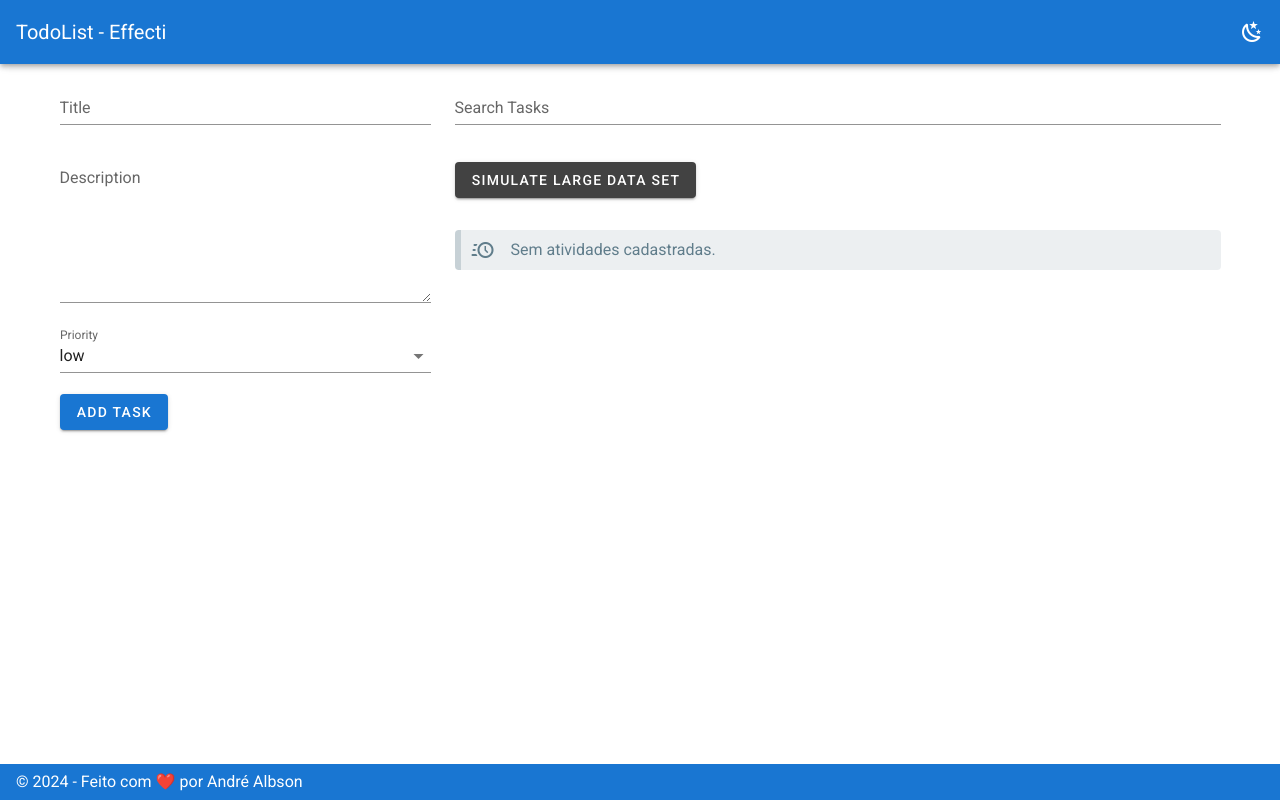
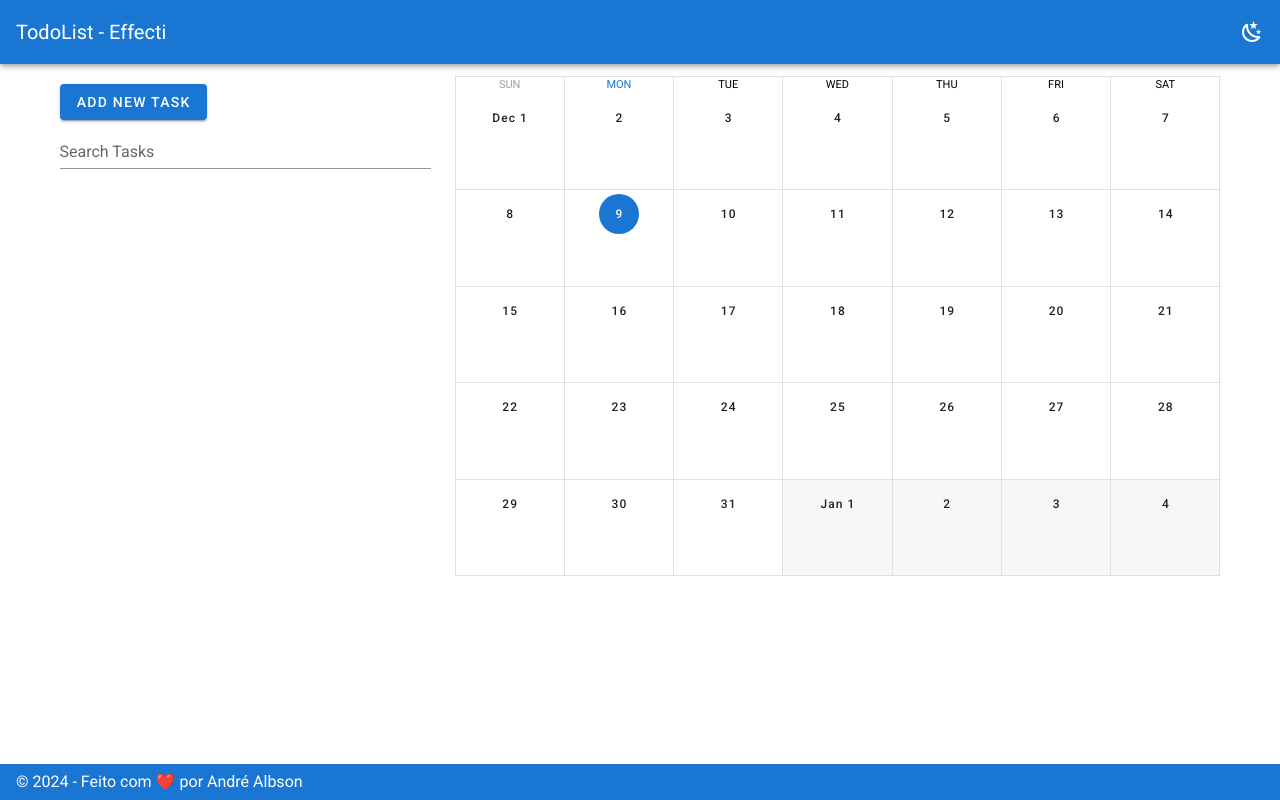
Before and after one commit to albsondev/todolist-effecti, a Vue app: page /#/ in a window 1280 px wide. Built offline with nearby package versions, Linux system fonts and the light colour scheme.

Commit message:
adding calendar with business rules

```diff
--- a/src/components/TaskForm.vue
+++ b/src/components/TaskForm.vue
@@ -14,6 +14,33 @@
       :items="priorities"
       label="Priority"
     ></v-select>
+    <v-menu
+      ref="menu"
+      v-model="menu"
+      :close-on-content-click="false"
+      :nudge-right="40"
+      transition="scale-transition"
+      offset-y
+      min-width="290px"
+    >
+      <template v-slot:activator="{ on, attrs }">
+        <v-text-field
+          v-model="localTask.date"
+          label="Activity Date"
+          prepend-icon="mdi-calendar"
+          readonly
+          v-bind="attrs"
+          v-on="on"
+        ></v-text-field>
+      </template>
+      <v-date-picker
+        v-model="localTask.date"
+        :min="minDate"
+        :max="maxDate"
+        no-title
+        @input="menu = false"
+      ></v-date-picker>
+    </v-menu>
     <v-btn type="submit" color="primary">{{
       isEditing ? "Update Task" : "Add Task"
     }}</v-btn>
@@ -30,6 +57,7 @@ export default {
         description: "",
         priority: "low",
         completed: false,
+        date: new Date().toISOString().substr(0, 10),
       }),
     },
   },
@@ -37,6 +65,11 @@ export default {
     return {
       localTask: { ...this.task },
       priorities: ["low", "medium", "high"],
+      menu: false,
+      minDate: new Date().toISOString().substr(0, 10),
+      maxDate: new Date(new Date().getFullYear(), 11, 31)
+        .toISOString()
+        .substr(0, 10),
     };
   },
   computed: {
@@ -67,6 +100,7 @@ export default {
         description: "",
         priority: "low",
         completed: false,
+        date: new Date().toISOString().substr(0, 10),
       };
     },
   },
--- a/src/views/HomeView.vue
+++ b/src/views/HomeView.vue
@@ -2,23 +2,66 @@
   <v-container>
     <v-row>
       <v-col cols="12" md="4">
-        <task-form @save-task="handleSaveTask" :task="currentTask" />
-      </v-col>
-      <v-col cols="12" md="8">
+        <task-form
+          v-if="showForm"
+          @save-task="handleSaveTask"
+          :task="currentTask"
+        />
+        <v-btn
+          v-if="!showForm"
+          @click="resetCurrentTask"
+          color="primary"
+          class="mt-2"
+        >
+          Add New Task
+        </v-btn>
         <v-text-field
           v-model="searchQuery"
           label="Search Tasks"
           class="mb-4"
         ></v-text-field>
-        <v-btn @click="simulateLargeDataSet" color="secondary" class="mb-4">
-          Simulate Large Data Set
-        </v-btn>
-        <task-list
-          :tasks="filteredTasks"
-          @edit-task="editTask"
-          @delete-task="deleteTask"
-          @toggle-status="toggleTaskStatus"
-        />
+      </v-col>
+      <v-col cols="12" md="8">
+        <v-sheet height="500">
+          <v-calendar
+            :now="today"
+            :value="today"
+            color="primary"
+            @click:day="handleDayClick"
+          >
+            <template v-slot:day="{ date }">
+              <v-row class="fill-height">
+                <template v-if="tracked[date]">
+                  <v-sheet
+                    v-for="(task, i) in tracked[date]"
+                    :key="i"
+                    :title="task.title"
+                    :color="getTaskColor(task.priority)"
+                    :width="`${getTaskPercentage(date, task.priority)}%`"
+                    height="100%"
+                    tile
+                  ></v-sheet>
+                </template>
+              </v-row>
+            </template>
+          </v-calendar>
+        </v-sheet>
+        <v-row v-if="showList">
+          <v-col v-for="task in selectedTasks" :key="task.id" cols="12" md="6">
+            <v-card>
+              <v-card-title>{{ task.title }}</v-card-title>
+              <v-card-subtitle>{{ task.description }}</v-card-subtitle>
+              <v-card-actions>
+                <v-btn icon @click="editTask(task)">
+                  <v-icon>mdi-pencil</v-icon>
+                </v-btn>
+                <v-btn icon @click="deleteTask(task.id)">
+                  <v-icon>mdi-delete</v-icon>
+                </v-btn>
+              </v-card-actions>
+            </v-card>
+          </v-col>
+        </v-row>
       </v-col>
     </v-row>
   </v-container>
@@ -26,25 +69,29 @@
 
 <script>
 import TaskForm from "../components/TaskForm.vue";
-import TaskList from "../components/TaskList.vue";
 
 export default {
-  components: { TaskForm, TaskList },
+  components: { TaskForm },
   data() {
     return {
       searchQuery: "",
       currentTask: this.createEmptyTask(),
+      today: new Date().toISOString().substr(0, 10),
+      showForm: false,
+      showList: false,
+      selectedTasks: [],
     };
   },
   computed: {
-    filteredTasks() {
-      return this.$store.getters.allTasks.filter(
-        (task) =>
-          task.title.toLowerCase().includes(this.searchQuery.toLowerCase()) ||
-          task.description
-            .toLowerCase()
-            .includes(this.searchQuery.toLowerCase())
-      );
+    tracked() {
+      const tasksByDate = {};
+      this.$store.getters.allTasks.forEach((task) => {
+        if (!tasksByDate[task.date]) {
+          tasksByDate[task.date] = [];
+        }
+        tasksByDate[task.date].push(task);
+      });
+      return tasksByDate;
     },
   },
   methods: {
@@ -58,18 +105,16 @@ export default {
     },
     editTask(task) {
       this.currentTask = { ...task };
+      this.showForm = true;
+      this.showList = false;
     },
     deleteTask(id) {
       this.$store.dispatch("deleteTask", id);
     },
-    toggleTaskStatus(id) {
-      this.$store.dispatch("toggleTaskStatus", id);
-    },
-    simulateLargeDataSet() {
-      this.$store.dispatch("simulateLargeDataSet");
-    },
     resetCurrentTask() {
       this.currentTask = this.createEmptyTask();
+      this.showForm = true;
+      this.showList = false;
     },
     createEmptyTask() {
       return {
@@ -77,7 +122,37 @@ export default {
         description: "",
         priority: "low",
         completed: false,
+        date: new Date().toISOString().substr(0, 10),
       };
+    },
+    getTaskColor(priority) {
+      switch (priority) {
+        case "low":
+          return "#90e0ef";
+        case "medium":
+          return "#0077b6";
+        case "high":
+          return "#03045e";
+        default:
+          return "grey";
+      }
+    },
+    getTaskPercentage(date, priority) {
+      const tasks = this.tracked[date];
+      const count = tasks.filter((task) => task.priority === priority).length;
+      return (count / tasks.length) * 100;
+    },
+    handleDayClick({ date }) {
+      const tasks = this.tracked[date];
+      if (tasks && tasks.length > 0) {
+        if (tasks.length === 1) {
+          this.editTask(tasks[0]);
+        } else {
+          this.selectedTasks = tasks;
+          this.showList = true;
+          this.showForm = false;
+        }
+      }
     },
   },
 };
```
